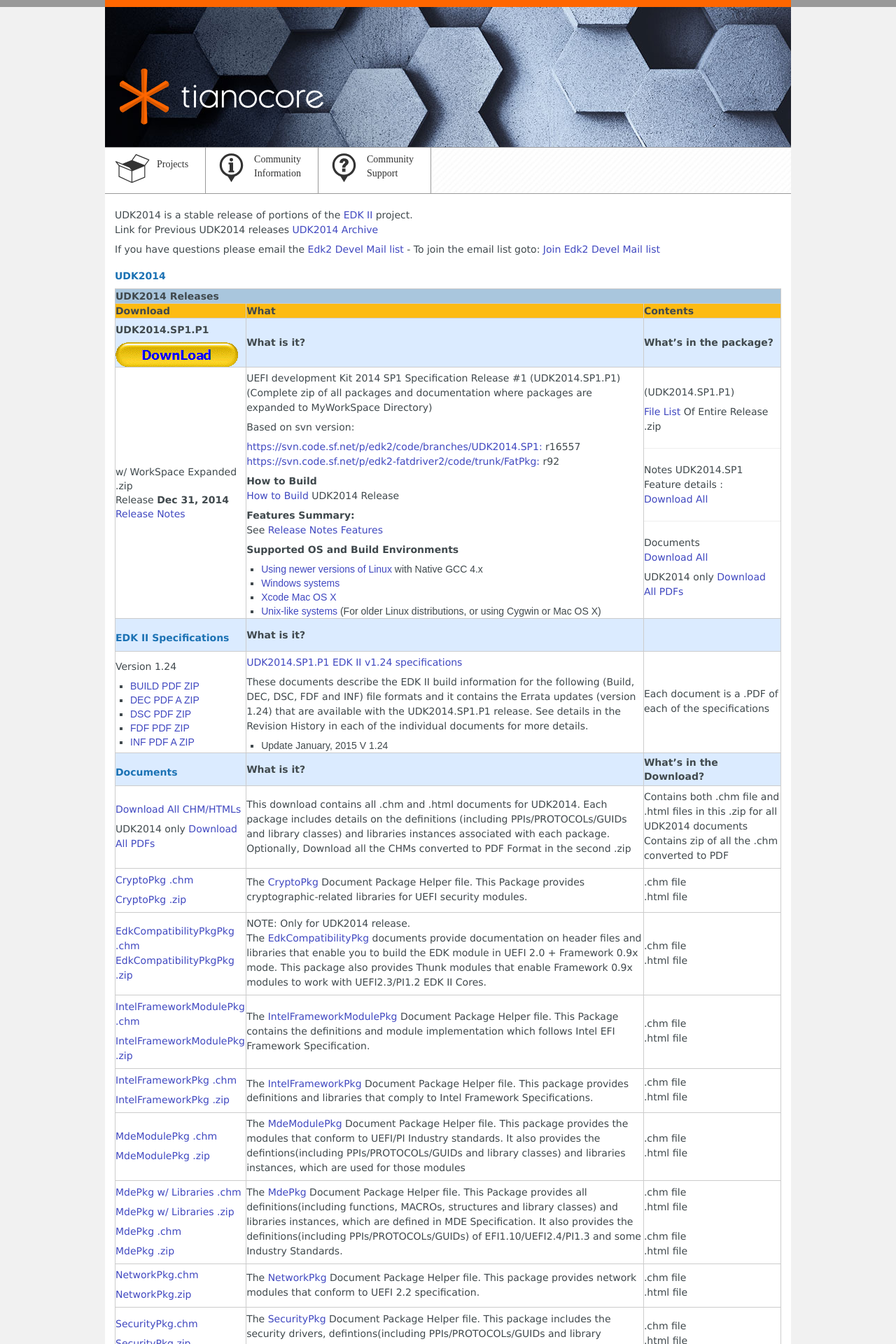
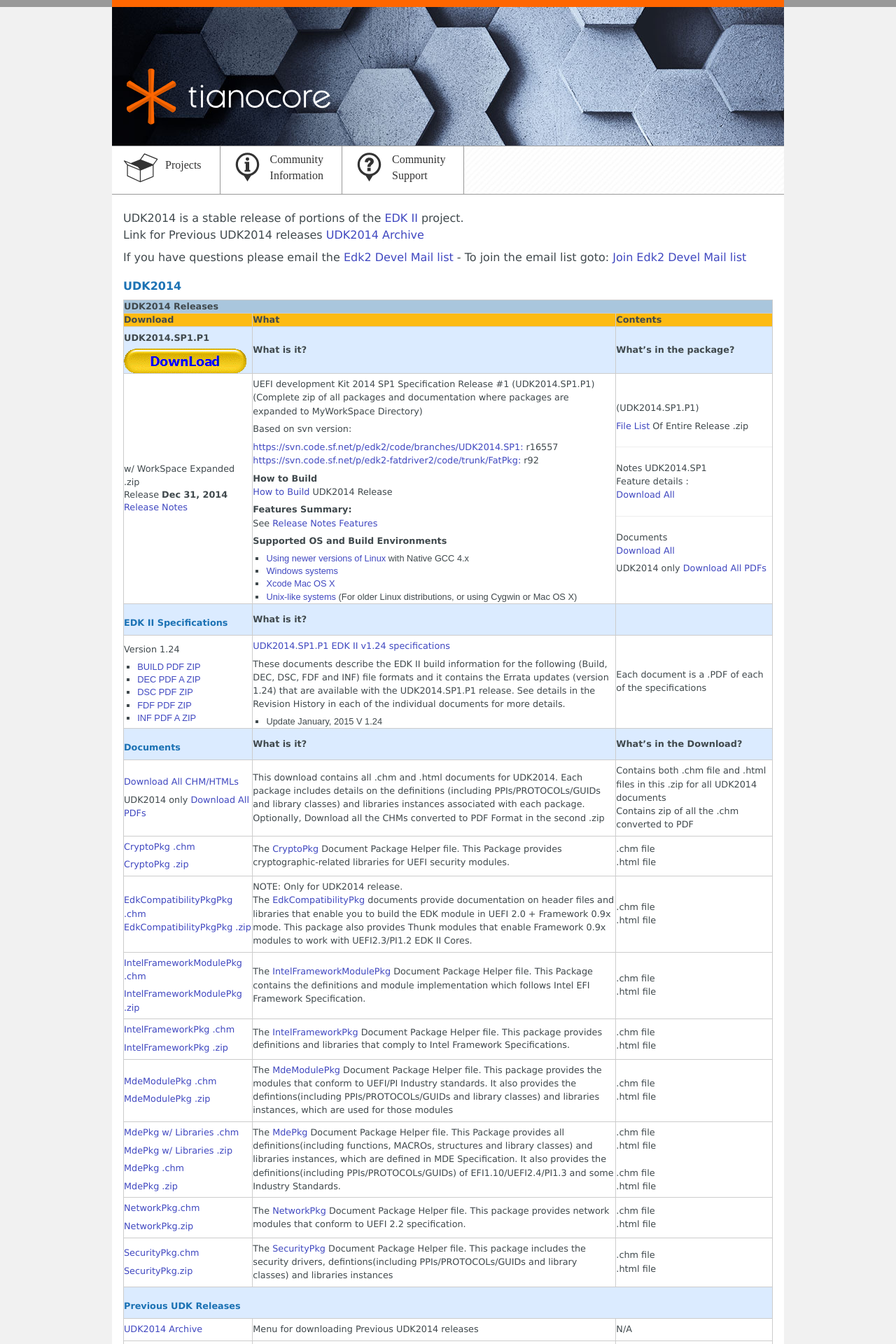
Before and after one commit to tianocore/tianocore.github.io, a Jekyll site: the page built from udk2014/index.md, in a window 1280 px wide. Shown: the top 1920 px of the page at 70% size. Built offline with Jekyll 4.4.1, drawn with Linux system fonts in a browser that asks for light colours; nearby versions of some CDN libraries.

Commit message:
embiggen font like the The New Group design

```diff
--- a/css/main.css
+++ b/css/main.css
@@ -2,20 +2,21 @@
 body {
     background: #f1f1f1;
     border-top: 10px solid #999999;
+    font-size: 12pt;
 }
 
 #mainbody {
     margin-left: auto;
     margin-right: auto;
-    width: 70em;
+    width: 60em;
 }
 
 #topbar {
     top: 0;
     left: 0;
     bottom: 0;
-    width: 70em;
-    height: 15em;
+    width: 60em;
+    height: 13em;
     background: url("../images/header-bg.jpg") no-repeat;
     border-top: 10px solid #ff6600;
     margin-top: -10px;
@@ -45,7 +46,7 @@ body {
     color: #40494d;
     background-color: #fff;
     width: 100%;
-    max-width: 70em;
+    max-width: 60em;
     display: block;
     float: left;
 }
@@ -148,6 +149,7 @@ h3 {
 
 .t_projects table, th, td {
     border: 1px solid #ccc;
+    font-size: 80%;
 }
 
 
--- a/css/navigation.css
+++ b/css/navigation.css
@@ -64,7 +64,7 @@
 div#navigation {
     border-bottom: 1px solid #999999;
     display: inline-block;
-    width: 70em;
+    width: 60em;
 }
 #navigation div.main-link {
     padding: 0.5em 1em 0.5em;
```
